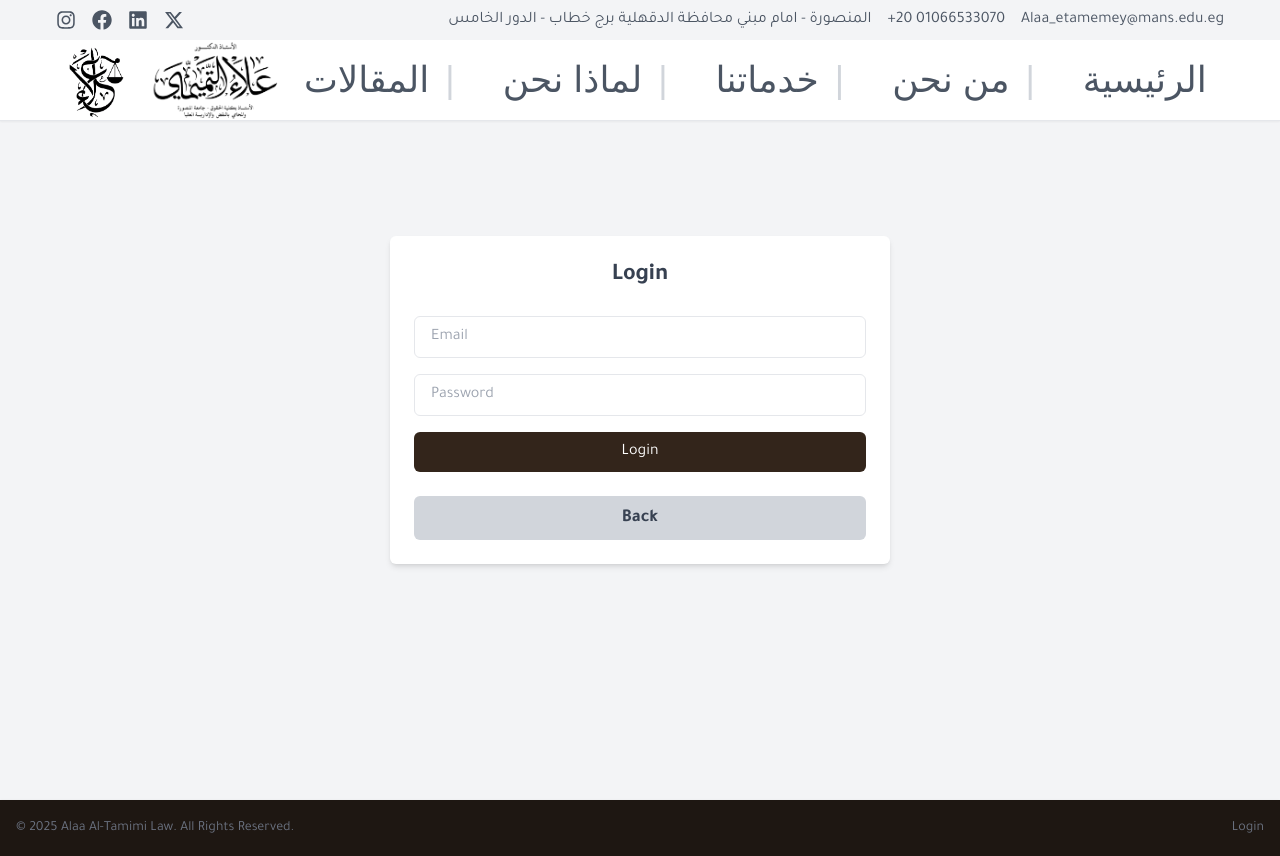
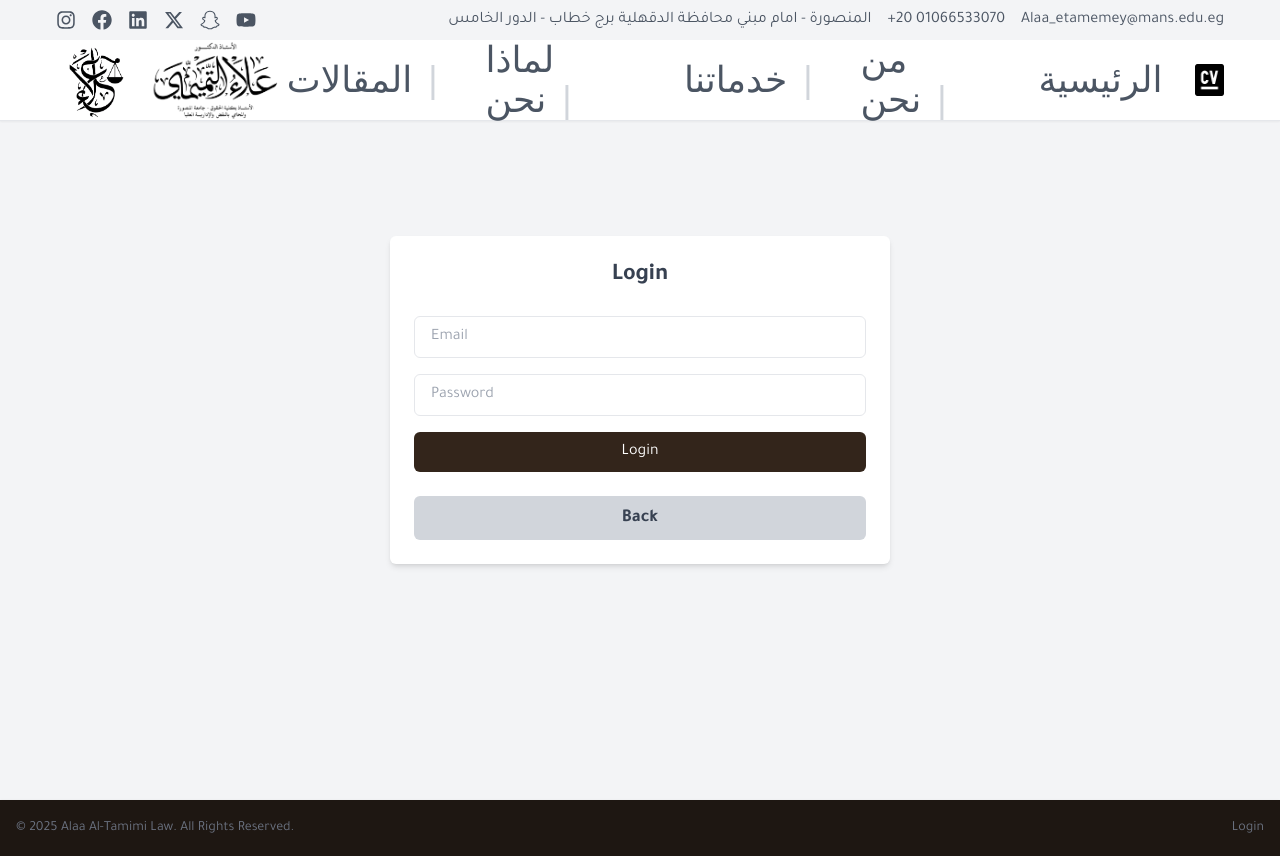
Before and after one commit to mohamedrabie1234/alaa-altamimilawfirm, a React (Create React App) app: page /login in a window 1280 px wide. Built offline with nearby package versions, Linux system fonts and the light colour scheme.

Commit message:
Updated React app with new edits

```diff
--- a/src/components/Main/VideoList.js
+++ b/src/components/Main/VideoList.js
@@ -181,6 +181,32 @@ const VideoList = () => {
               className="swiper-button-next !text-slate-800 !right-0 sm:!right-[-20px] lg:!right-[-40px] !w-8 !h-8 sm:!w-10 sm:!h-10"
               aria-label="الفيديو التالي"
             ></div>
+            {/* Call to Action Section */}
+<div className="flex justify-center mt-12">
+  <div className="bg-gradient-to-r from-br3 to-br2 text-white py-8 px-6 rounded-2xl shadow-lg text-center max-w-lg">
+    <h2 className="text-2xl font-semibold mb-3">المزيد من الفيديوهات والمحتوى</h2>
+    <p className="mb-6 text-sm opacity-90">
+      شاهد المزيد من الفيديوهات التعليمية والمقابلات القانونية على قناتنا في اليوتيوب.
+    </p>
+    <a
+      href="https://www.youtube.com/@YourChannelName" // <-- put your YouTube channel link here
+      target="_blank"
+      rel="noopener noreferrer"
+      className="inline-flex items-center justify-center gap-2 bg-white text-br3 font-medium px-6 py-3 rounded-full shadow-md hover:bg-br3 hover:text-white transition duration-300"
+    >
+      <svg
+        xmlns="http://www.w3.org/2000/svg"
+        className="w-5 h-5 text-red-600"
+        fill="currentColor"
+        viewBox="0 0 24 24"
+      >
+        <path d="M23.498 6.186a2.997 2.997 0 00-2.11-2.12C19.505 3.5 12 3.5 12 3.5s-7.505 0-9.388.566a2.997 2.997 0 00-2.11 2.12C0 8.067 0 12 0 12s0 3.933.502 5.814a2.997 2.997 0 002.11 2.12C4.495 20.5 12 20.5 12 20.5s7.505 0 9.388-.566a2.997 2.997 0 002.11-2.12C24 15.933 24 12 24 12s0-3.933-.502-5.814zM9.75 15.02v-6.04L15.5 12l-5.75 3.02z"/>
+      </svg>
+      زيارة قناة اليوتيوب
+    </a>
+  </div>
+</div>
+
           </div>
         )}
       </div>
--- a/src/components/layouts/Footer.js
+++ b/src/components/layouts/Footer.js
@@ -16,6 +16,7 @@ export const Footer = () => {
           <Link
             to="/login"
             className="text-sm font-medium text-gray-500 hover:underline dark:text-gray-400"
+            target="_blank"
           >
             Login
           </Link>
--- a/src/components/layouts/Header.js
+++ b/src/components/layouts/Header.js
@@ -1,9 +1,15 @@
 import React, { useState, useEffect } from "react";
 import logo from "../../assets/images/logo1.png";
 import name from "../../assets/images/logoName1.png";
+import icon11 from "../../assets/images/icon11.png";
 import { NavLink, useLocation } from "react-router-dom";
 import { FaBars, FaTimes, FaInstagram, FaFacebook, FaLinkedin } from "react-icons/fa";
 import { FaXTwitter } from "react-icons/fa6";
+import { FaSnapchat } from "react-icons/fa6";
+import { FaYoutube } from "react-icons/fa6";
+
+;
+
 
 
 export const Header = () => {
@@ -48,9 +54,29 @@ export const Header = () => {
   const getLinkStyle = (isActive) => {
     return isActive ? { transform: "translateY(-5px)", color: "black" } : undefined;
   };
+  const [isScrolled, setIsScrolled] = useState(false);
+
+useEffect(() => {
+  const handleScroll = () => {
+    if (window.scrollY > 50) {
+      setIsScrolled(true);
+    } else {
+      setIsScrolled(false);
+    }
+  };
+
+  window.addEventListener("scroll", handleScroll);
+  return () => window.removeEventListener("scroll", handleScroll);
+}, []);
+
 
   return (
-    <header className="fixed top-0 left-0 w-full z-50 bg-white border-b border-gray-200 shadow-sm">
+    <header
+  className={`fixed top-0 left-0 w-full z-50 border-b border-gray-200 shadow-sm transition-all duration-500 ${
+    isScrolled ? "bg-white/70 backdrop-blur-md" : "bg-white"
+  }`}
+>
+
       {/* Top Bar (Social Icons and Contact Info) */}
       <div className="w-full bg-gray-100 py-2">
         <div className="mx-auto max-w-[1200px] flex items-center justify-between px-4">
@@ -87,6 +113,22 @@ export const Header = () => {
               className="text-gray-600 hover:text-br3 transition-colors duration-300"
             >
               <FaXTwitter className="text-xl" />
+            </a>
+            <a
+               href="https://www.snapchat.com/add/yourusername"
+               target="_blank"
+               rel="noopener noreferrer"
+               className="text-gray-600 hover:text-br3 transition-colors duration-300"
+             >
+               <FaSnapchat className="text-xl" />
+             </a>
+             <a
+               href="https://www.youtube.com/channel/UCYuMZv3s_Clx4JPJjf1IjnQ"
+               target="_blank"
+               rel="noopener noreferrer"
+               className="text-gray-600 hover:text-br3 transition-colors duration-300"
+             >
+               <FaYoutube className="text-xl" />
              </a>
 
           </div>
@@ -189,10 +231,39 @@ export const Header = () => {
             الرئيسية
 
           </NavLink>
+          {/* PDF Button */}
+<a
+  href="/cv.pdf"
+  target="_blank"
+  rel="noopener noreferrer"
+  className="ml-4 flex items-center"
+>
+  <img
+    src={icon11}
+    alt="PDF"
+    className="w-8 h-8 hover:scale-110 transition-transform"
+  />
+</a>
+
         </nav>
 
         {/* Hamburger Icon (Right on Mobile) */}
-        <div className="md:hidden order-4">
+        {/* Mobile Right Icons (Hamburger + CV) */}
+<div className="md:hidden order-4 flex items-center space-x-3">
+  {/* PDF Button */}
+  <a
+    href="/cv.pdf"
+    target="_blank"
+    rel="noopener noreferrer"
+  >
+    <img
+      src={icon11}
+      alt="CV"
+      className="w-8 h-8 hover:scale-110 transition-transform cursor-pointer"
+    />
+  </a>
+
+  {/* Hamburger Icon */}
   <button
     onClick={toggleMenu}
     className="text-gray-600 text-2xl focus:outline-none"
@@ -200,11 +271,14 @@ export const Header = () => {
     {isMenuOpen ? <FaTimes /> : <FaBars />}
   </button>
 </div>
+
       </div>
 
       {/* Mobile Menu */}
      {isMenuOpen && (
-        <nav className="md:hidden bg-white w-full shadow-lg">
+  <nav
+    className="md:hidden fixed top-25 left-0 w-full bg-white/70 backdrop-blur-lg shadow-lg transition-all duration-500 z-40"
+  >
     <ul className="flex flex-col text-right items-start space-y-4 py-4 pl-8">
       <li>
         <NavLink
@@ -217,6 +291,7 @@ export const Header = () => {
           الرئيسية
         </NavLink>
       </li>
+
       <li>
         <NavLink
           to="/whoweare"
@@ -228,6 +303,7 @@ export const Header = () => {
           من نحن
         </NavLink>
       </li>
+
       <li>
         <NavLink
           to="/#whoweare"
@@ -239,6 +315,7 @@ export const Header = () => {
           خدماتنا
         </NavLink>
       </li>
+
       <li>
         <NavLink
           to="/#why-us"
@@ -250,6 +327,7 @@ export const Header = () => {
           لماذا نحن
         </NavLink>
       </li>
+
       <li>
         <NavLink
           to="/#articles"
@@ -297,13 +375,34 @@ export const Header = () => {
               </a>
 
               <a
-                href="https://linkedin.com"
+                href="https://x.com/alaaaltami23401"
                 target="_blank"
                 rel="noopener noreferrer"
                 className="text-black hover:text-br3 transition-colors duration-300"
               >
 
                 <FaXTwitter className="text-2xl" />
+
+              </a>
+              <a
+                href="https://x.com/alaaaltami23401"
+                target="_blank"
+                rel="noopener noreferrer"
+                className="text-black hover:text-br3 transition-colors duration-300"
+              >
+
+                <FaSnapchat className="text-2xl" />
+
+              </a>
+              <a
+                href="https://www.youtube.com/channel/UCYuMZv3s_Clx4JPJjf1IjnQ"
+                target="_blank"
+                rel="noopener noreferrer"
+                className="text-black hover:text-br3 transition-colors duration-300"
+              >
+
+                <FaYoutube className="text-2xl" />
+
               </a>
             </li>
           </ul>
```
Also changed, not shown: src/assets/images/icon11.png (added), 1 other file (tests, documents, lock files or other folders). Lines whose indentation alone changed are shown as unchanged.
